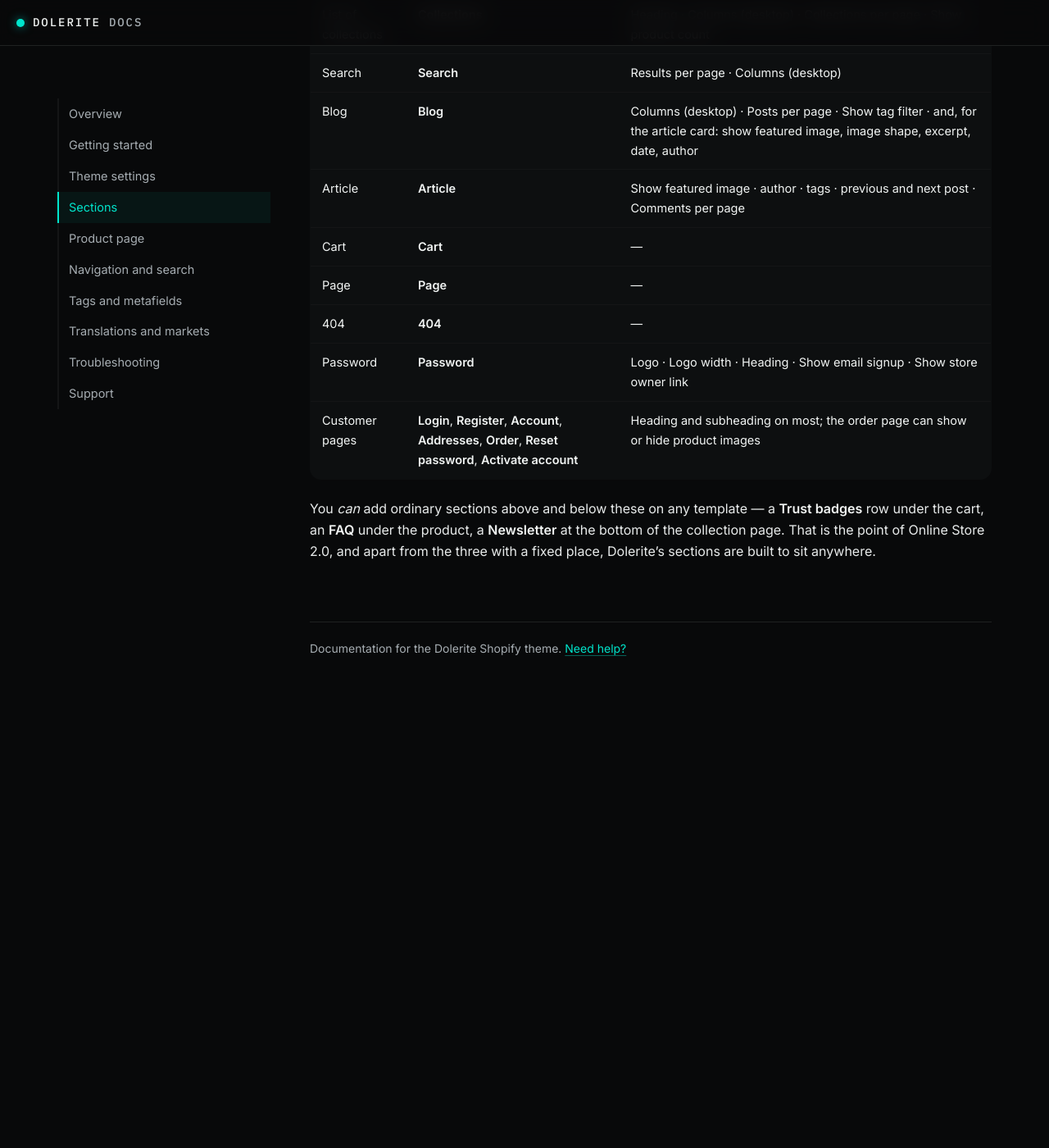
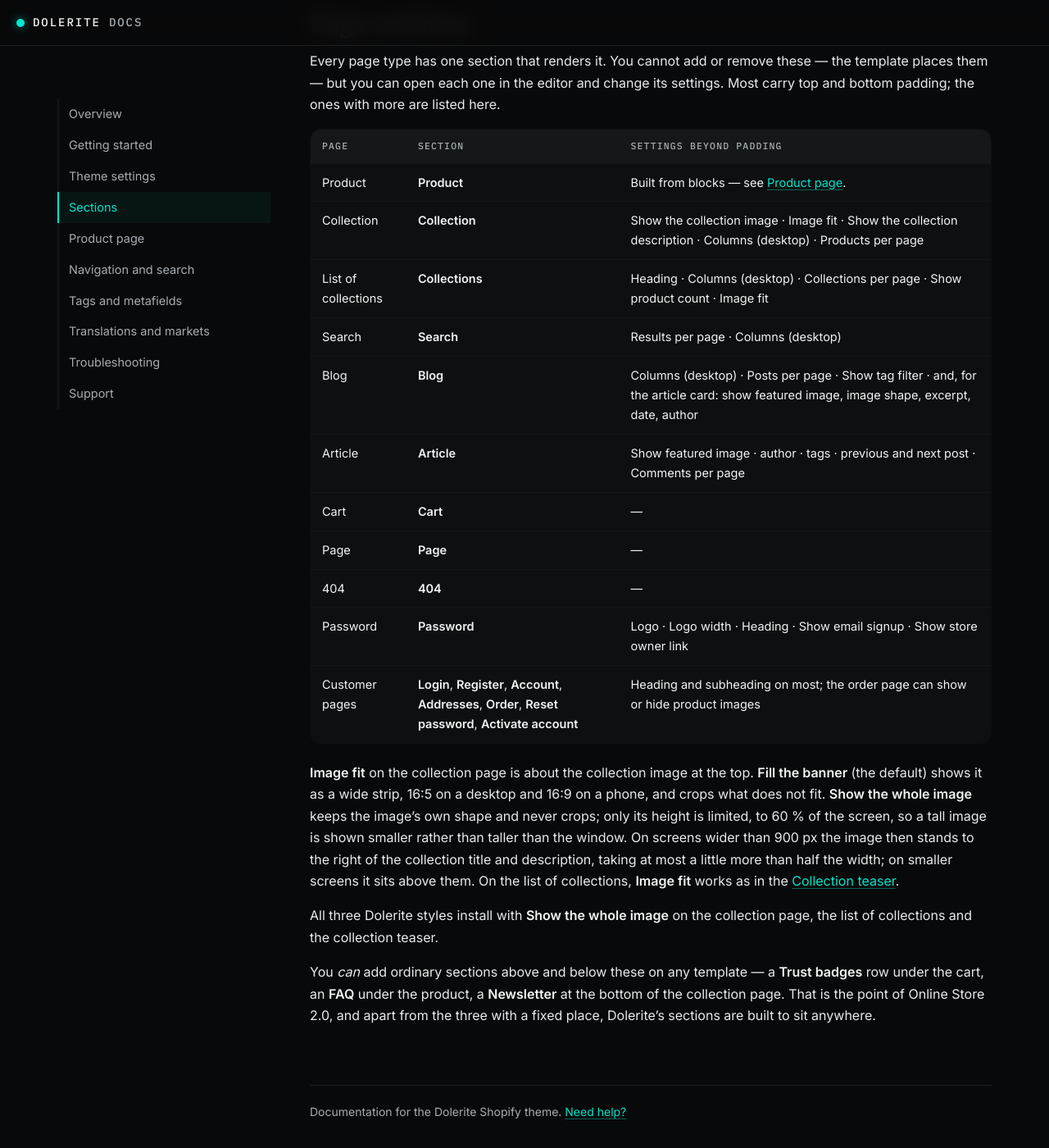
Before and after one commit to blackoarstudio/dolerite-docs, a Jekyll site: the page built from sections.md, in a window 1280 px wide and 1400 px high, scrolled down 12931 px. Shown: the whole window at 82% size. Built offline with Jekyll 4.4.1, drawn with Linux system fonts in a browser that asks for light colours; some web fonts are replaced; before the commit the page ends 13829 px from its top, so only the background shows below that; some of the changed text lies outside the part shown.

Commit message:
The video pause button and image fit are in the manual
Copied from docs/merchant/sections.md in the theme repository, which
changed with the theme on 17 October: the background video has a pause
button, and the collection teaser, the collection page and the list of
collections have an Image fit setting. Every other page is still equal
to its source.

Co-Authored-By: Claude Opus 5.5 <noreply@anthropic.com>

```diff
--- a/sections.md
+++ b/sections.md
@@ -72,8 +72,19 @@ A row of collections, each as a card with its image and name.
 | **Collections to show** | 2–12. |
 | **Columns on desktop** | 2–4. |
 | **Show the number of products** | On by default. |
+| **Image fit** | **Fill the tile** (default) or **Show the whole image**. See below. |
 | **Load the first image immediately** | Off by default. Turn it on only when this section is the topmost one on the page. |
 | **Link label**, **Link** | A button beside the heading, e.g. to your list of all collections. With **Link** empty it goes there on its own. The button needs an eyebrow or a heading to sit beside; with both empty it is not shown. |
+
+**Image fit** decides what happens when a collection image and its tile have different
+shapes. **Fill the tile** gives every tile the shape of a product card (**Theme settings
+→ Product cards → Image shape**) and crops the image to it: a wide 16:9 photo in a
+square tile loses nearly half its width. **Show the whole image** never crops. All tiles
+in the row share one shape, halfway between the narrowest and the widest collection
+image, and every image is fitted inside its tile on the card's background. Photos shot
+in one format therefore fill their tiles exactly; in a mixed row each sits inside its
+tile with a margin above and below or at the sides. Collections without an image keep
+the product card shape. The list of all collections has the same setting.
 
 ### Related products
 
@@ -249,13 +260,17 @@ One video, either hosted by Shopify or embedded from YouTube or Vimeo.
 | **Video** | A video uploaded to your Shopify files. Preferred — it plays without contacting another company's servers. |
 | **Or a YouTube / Vimeo link** | Used when **Video** is empty. |
 | **Cover image** | For a YouTube or Vimeo video: what visitors see until they press play. An uploaded video shows its own first frame instead. |
-| **Play muted on loop, without controls** | Off by default. For an uploaded video only: turns it into a silent background loop, paused for visitors who prefer reduced motion. With a YouTube or Vimeo link the switch does nothing. |
+| **Play muted on loop, without controls** | Off by default. For an uploaded video only: turns it into a silent background loop with a round pause button in the bottom corner. Visitors who prefer reduced motion see it paused and start it with the same button. With a YouTube or Vimeo link the switch does nothing. |
 | **Shape** | 16:9, 2.4:1 (cinematic), 1:1 or 9:16 (vertical). |
 | **Full page width** | Off by default. |
 
 An external video is not embedded until the visitor presses play. Until then the
 section is just your cover image, which is why a good cover image matters here: it is
 what most visitors will actually see.
+
+The background loop's pause button is not optional, for the same reason as the
+slideshow's: anything that moves on its own for more than five seconds needs a way to
+stop it to meet accessibility requirements.
 
 ---
 
@@ -430,8 +445,8 @@ settings. Most carry top and bottom padding; the ones with more are listed here.
 | Page | Section | Settings beyond padding |
 | --- | --- | --- |
 | Product | **Product** | Built from blocks — see [Product page](product-page.md). |
-| Collection | **Collection** | Show the collection image · Show the collection description · Columns (desktop) · Products per page |
-| List of collections | **Collections** | Heading · Columns (desktop) · Collections per page · Show product count |
+| Collection | **Collection** | Show the collection image · Image fit · Show the collection description · Columns (desktop) · Products per page |
+| List of collections | **Collections** | Heading · Columns (desktop) · Collections per page · Show product count · Image fit |
 | Search | **Search** | Results per page · Columns (desktop) |
 | Blog | **Blog** | Columns (desktop) · Posts per page · Show tag filter · and, for the article card: show featured image, image shape, excerpt, date, author |
 | Article | **Article** | Show featured image · author · tags · previous and next post · Comments per page |
@@ -441,6 +456,19 @@ settings. Most carry top and bottom padding; the ones with more are listed here.
 | Password | **Password** | Logo · Logo width · Heading · Show email signup · Show store owner link |
 | Customer pages | **Login**, **Register**, **Account**, **Addresses**, **Order**, **Reset password**, **Activate account** | Heading and subheading on most; the order page can show or hide product images |
 
+**Image fit** on the collection page is about the collection image at the top. **Fill
+the banner** (the default) shows it as a wide strip, 16:5 on a desktop and 16:9 on a
+phone, and crops what does not fit. **Show the whole image** keeps the image's own
+shape and never crops; only its height is limited, to 60 % of the screen, so a tall
+image is shown smaller rather than taller than the window. On screens wider than
+900 px the image then stands to the right of the collection title and description,
+taking at most a little more than half the width; on smaller screens it sits above
+them. On the list of collections,
+**Image fit** works as in the [Collection teaser](#collection-teaser).
+
+All three Dolerite styles install with **Show the whole image** on the collection page,
+the list of collections and the collection teaser.
+
 You *can* add ordinary sections above and below these on any template — a **Trust
 badges** row under the cart, an **FAQ** under the product, a **Newsletter** at the
 bottom of the collection page. That is the point of Online Store 2.0, and apart from
```
